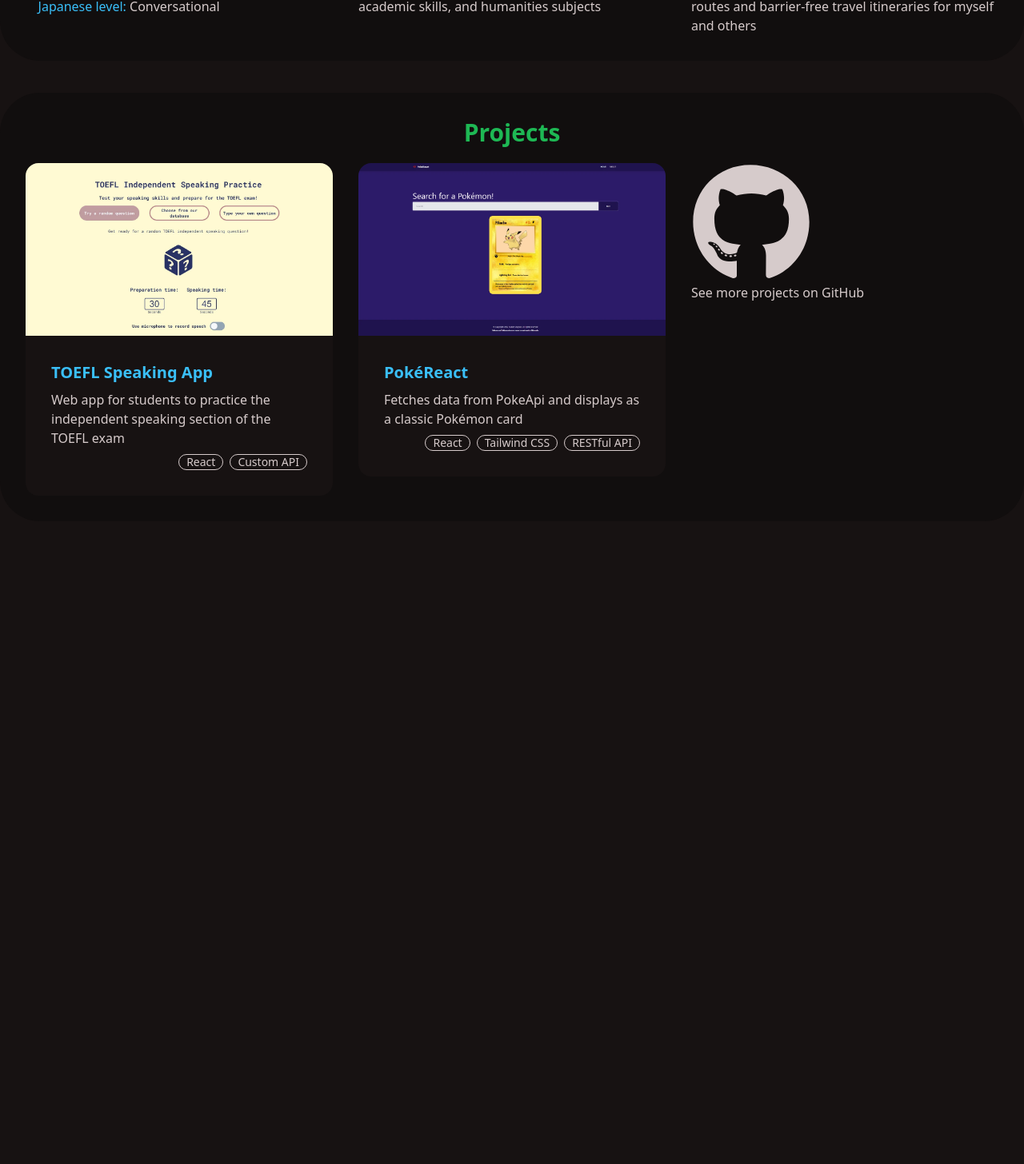
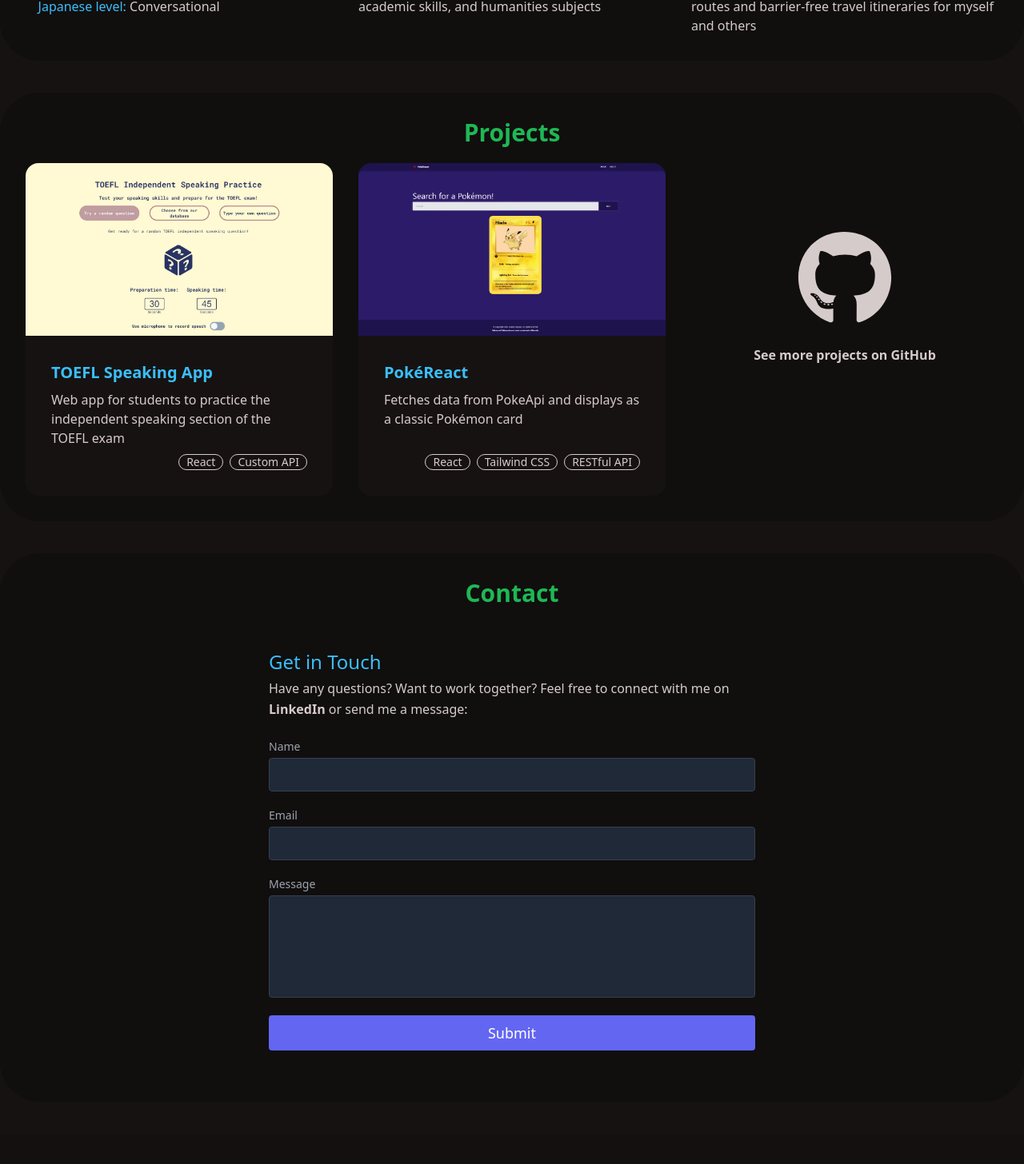
Before and after one commit to hummus-erectus/developerPortfolio, a React (Vite) app: page / in a window 1280 px wide. Shown: the part 1322-2778 px from the top of the page at 80% size. Before the commit the page ends 2014 px from the top, so only its background shows below. Built offline with nearby package versions, Linux system fonts and the light colour scheme.

Commit message:
Added contact form

```diff
--- a/index.html
+++ b/index.html
@@ -7,6 +7,11 @@
     <title>Robert Grayson, Frontend Developer </title>
   </head>
   <body>
+    <form name="contact" netlify netlify-honeypot="bot-field" hidden>
+      <input type="text" name="name" />
+      <input type="email" name="email" />
+      <textarea name="message"></textarea>
+    </form>
     <div id="root"></div>
     <script type="module" src="/src/main.jsx"></script>
   </body>
--- a/src/App.jsx
+++ b/src/App.jsx
@@ -2,6 +2,8 @@
 import Banner from "./components/Banner"
 import Skills from "./components/Skills"
 import Projects from "./components/Projects"
+import Contact from "./components/Contact"
+import Footer from "./components/Footer"
 import mountains from './assets/mountains.jpg'
 
 function App() {
@@ -13,8 +15,8 @@
       <Banner />
       <Skills />
       <Projects />
-
-
+      <Contact />
+      <Footer />
     </div>
   )
 }
--- /dev/null
+++ b/src/components/Contact.jsx
@@ -0,0 +1,91 @@
+import { useState } from "react"
+
+function Contact() {
+
+    const [name, setName] = useState("")
+    const [email, setEmail] = useState("")
+    const [message, setMessage] = useState("")
+
+    function encode(data) {
+        return Object.keys(data)
+          .map(
+            (key) => encodeURIComponent(key) + "=" + encodeURIComponent(data[key])
+          )
+          .join("&")
+    }
+
+    function handleSubmit(e) {
+        e.preventDefault()
+        fetch("/", {
+          method: "POST",
+          headers: { "Content-Type": "application/x-www-form-urlencoded" },
+          body: encode({ "form-name": "contact", name, email, message }),
+        })
+          .then(() => alert("Message sent!"))
+          .catch((error) => alert(error))
+    }
+
+    return (
+        <section id='contact' className="my-10 scroll-mt-[96px] mx-auto w-[95%] md:w-auto container rounded-[50px] bg-neutral p-8 items-center">
+            <div>
+                <h2 className="mb-5 text-3xl text-[#1EB854] font-bold text-center">Contact</h2>
+                <form
+                    netlify
+                    name="contact"
+                    onSubmit={handleSubmit}
+                    className="md:w-[75%] lg:w-[50%] flex flex-col w-full md:py-8 mt-8 md:mt-0 mx-auto">
+                    <h3 className="text-info sm:text-2xl text-lg mb-1 font-medium title-font">
+                        Get in Touch
+                    </h3>
+                    <p className="leading-relaxed mb-5">
+                        Have any questions? Want to work together? Feel free to connect with me on <a href='https://www.linkedin.com/in/rob-grayson/' target="_blank" className="font-bold">LinkedIn</a> or send me a message:
+                    </p>
+                    <div className="relative mb-4">
+                        <label htmlFor="name" className="leading-7 text-sm text-gray-400">
+                        Name
+                        </label>
+                        <input
+                        type="text"
+                        id="name"
+                        name="name"
+                        className="w-full bg-gray-800 rounded border border-gray-700 focus:border-indigo-500 focus:ring-2 focus:ring-indigo-900 text-base outline-none text-gray-100 py-1 px-3 leading-8 transition-colors duration-200 ease-in-out"
+                        onChange={(e) => setName(e.target.value)}
+                        />
+                    </div>
+                    <div className="relative mb-4">
+                        <label htmlFor="email" className="leading-7 text-sm text-gray-400">
+                        Email
+                        </label>
+                        <input
+                        type="email"
+                        id="email"
+                        name="email"
+                        className="w-full bg-gray-800 rounded border border-gray-700 focus:border-indigo-500 focus:ring-2 focus:ring-indigo-900 text-base outline-none text-gray-100 py-1 px-3 leading-8 transition-colors duration-200 ease-in-out"
+                        onChange={(e) => setEmail(e.target.value)}
+                        />
+                    </div>
+                    <div className="relative mb-4">
+                        <label
+                        htmlFor="message"
+                        className="leading-7 text-sm text-gray-400">
+                        Message
+                        </label>
+                        <textarea
+                        id="message"
+                        name="message"
+                        className="w-full bg-gray-800 rounded border border-gray-700 focus:border-indigo-500 focus:ring-2 focus:ring-indigo-900 h-32 text-base outline-none text-gray-100 py-1 px-3 resize-none leading-6 transition-colors duration-200 ease-in-out"
+                        onChange={(e) => setMessage(e.target.value)}
+                        />
+                    </div>
+                    <button
+                        type="submit"
+                        className="text-white bg-indigo-500 border-0 py-2 px-6 focus:outline-none hover:bg-indigo-600 rounded text-lg">
+                        Submit
+                    </button>
+                </form>
+            </div>
+        </section>
+    )
+}
+
+export default Contact
--- /dev/null
+++ b/src/components/Footer.jsx
@@ -0,0 +1,20 @@
+import { FaGithub, FaLinkedin } from 'react-icons/fa'
+
+function Footer() {
+    const currentYear = new Date().getFullYear()
+    return (
+        <footer className="footer footer-center p-10 bg-base-200 text-base-content rounded">
+            <div>
+                <div className="grid grid-flow-col gap-4 text-3xl">
+                    <a href='https://www.linkedin.com/in/rob-grayson/' target="_blank" ><FaLinkedin /></a>
+                    <a href='https://github.com/hummus-erectus' target="_blank"><FaGithub /></a>
+                </div>
+            </div>
+            <div>
+                <p>© {currentYear} Robert Grayson - All rights reserved.</p>
+            </div>
+        </footer>
+    )
+}
+
+export default Footer
--- a/src/components/Navbar.jsx
+++ b/src/components/Navbar.jsx
@@ -1,7 +1,6 @@
 import { useState, useEffect } from 'react'
 import resume from '../files/resume.pdf'
-import { FaGithub } from 'react-icons/fa'
-import { FaLinkedin } from 'react-icons/fa'
+import { FaGithub, FaLinkedin } from 'react-icons/fa'
 
 
 
--- a/src/components/Projects.jsx
+++ b/src/components/Projects.jsx
@@ -8,12 +8,12 @@
     return (
         <section id='projects' className="my-10 scroll-mt-[96px] mx-auto w-[95%] md:w-auto container rounded-[50px] bg-neutral p-8">
             <div>
-                <h1 className="mb-5 text-3xl text-[#1EB854] font-bold text-center">Projects</h1>
+                <h2 className="mb-5 text-3xl text-[#1EB854] font-bold text-center">Projects</h2>
                 <div className="grid sm:grid-cols-2 lg:grid-cols-3 gap-8 place-items-start">
 
-                    <label htmlFor="project1">
+                    <label htmlFor="project1" className="h-full flex justify-center align-center card col-span-1 cursor-pointer bg-base-100 transition-transform duration-200 hover:scale-105">
                         {/* To add shadow transform: transition-shadow duration-200 hover:shadow-lg hover:shadow-neutral-content */}
-                        <div className="card cursor-pointer bg-base-100 transition-transform duration-200 hover:scale-105">
+
                             <figure><img src={toeflScreen} alt="TOEFL Speaking App"/></figure>
                             <div className="card-body">
                                 <h2 className="card-title text-info">
@@ -25,7 +25,7 @@
                                     <div className="badge badge-outline">Custom API</div>
                                 </div>
                             </div>
-                        </div>
+
                     </label>
 
                     <input type="checkbox" id="project1" className="modal-toggle" />
@@ -59,10 +59,10 @@
 
 
 
-                    <label htmlFor="project2">
-                        <div className="card cursor-pointer bg-base-100 transition-transform duration-200 hover:scale-105">
+                    <label htmlFor="project2" className="h-full flex justify-center align-center card col-span-1 cursor-pointer bg-base-100 transition-transform duration-200 hover:scale-105">
+
                             <figure><img src={pokereactScreen} alt="PokéReact" className=''/></figure>
-                            <div className="card-body">
+                            <div className="card-body ">
                                 <h2 className="card-title text-info">
                                     PokéReact
                                 </h2>
@@ -73,8 +73,9 @@
                                     <div className="badge badge-outline">RESTful API</div>
                                 </div>
                             </div>
-                        </div>
+
                     </label>
+
                     <input type="checkbox" id="project2" className="modal-toggle" />
                     <div className="modal">
                         <div className="modal-box relative max-w-[1440px]">
@@ -103,13 +104,13 @@
                         </div>
                     </div>
 
-                    <div className="cursor-pointer transition-transform duration-200 hover:scale-105">
+                    <div className="h-full w-full flex justify-center items-center sm:col-span-2 lg:col-span-1 lg:pb-20">
                         <a href='https://github.com/hummus-erectus' target="_blank">
-                            <div className="">
-                                <figure className='text-[150px]'><FaGithub /></figure>
-                                <h2 className="">
+                            <div className="grid cursor-pointer transition-transform duration-200 hover:scale-105 ">
+                                <figure className='flex text-[120px] justify-center mb-6'><FaGithub /></figure>
+                                <h3 className="font-bold">
                                     See more projects on GitHub
-                                </h2>
+                                </h3>
                             </div>
                         </a>
                     </div>
--- a/src/components/Skills.jsx
+++ b/src/components/Skills.jsx
@@ -8,7 +8,7 @@
   return (
     <section id='skills' className="my-10 scroll-mt-[96px] mx-auto w-[95%] md:w-auto container rounded-[50px] bg-neutral p-8">
         <div className="text-center">
-            <h1 className="mb-5 text-3xl text-[#1EB854] font-bold">Skills and Tools</h1>
+            <h2 className="mb-5 text-3xl text-[#1EB854] font-bold">Skills and Tools</h2>
             <p className="mb-5 text-base ">I am equipped with the following languages, libraries and technologies to help get your project over the finish line:</p>
             <div className="grid grid-cols-4 sm:grid-cols-6 lg:grid-cols-12 gap-3">
                 <div className="grid mx-auto">
@@ -120,7 +120,7 @@
                         </li>
                     </ul>
                 </div>
-                <div className="grid mx-auto">
+                <div className="grid mx-auto sm:col-span-2 lg:col-span-1">
                     <figure className="text-[100px] mx-auto">
                         <HiLightBulb />
                     </figure>
```
